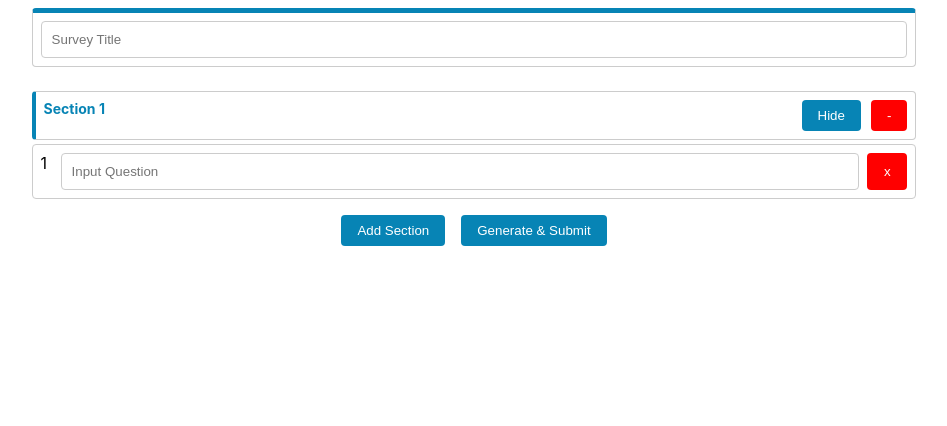
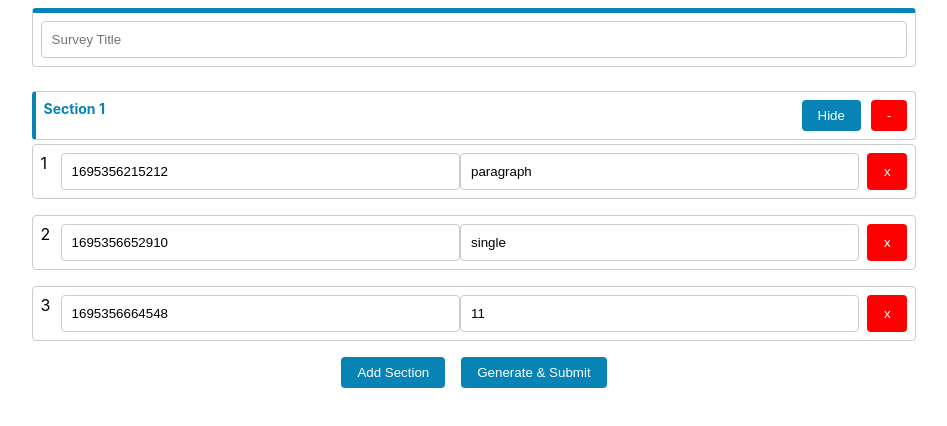
Before and after one commit to asarisoft/DynamicFormLikeGoogleForm, a React (Create React App) app: page / in a window 1280 px wide. Shown: the top 426 px of the page, without its empty margins (166-1113 px from the left). Built offline with nearby package versions, Linux system fonts and the light colour scheme.

Commit message:
generate quesion from state and state from question data from server

```diff
--- a/src/components/form/index.js
+++ b/src/components/form/index.js
@@ -5,6 +5,54 @@ import Header from './header';
 import { FormContainer } from './indexElement';
 import { StyledButton } from '../general';
 
+
+const dataFromServer = [
+  {
+      "_id": "1695356215212",
+      "title": "paragraph",
+      "section": 1,
+      "descriptions": "paragraph",
+      "required": false,
+      "form": {
+          "type": "scale",
+          "start": "1",
+          "to": "2",
+          "label_start": "34",
+          "label_to": "11"
+      }
+  },
+  {
+      "_id": "1695356652910",
+      "title": "single",
+      "section": 1,
+      "descriptions": "",
+      "required": false,
+      "form": {
+          "type": "choice",
+          "option": [
+              "1",
+              "2",
+              "3"
+          ],
+          "action": [
+              "1",
+              "2",
+              "3"
+          ]
+      }
+  },
+  {
+      "_id": "1695356664548",
+      "title": "11",
+      "section": 1,
+      "descriptions": "",
+      "required": false,
+      "form": {
+          "type": "multiple",
+          "option": []
+      }
+  }
+]
 
 const initialData = [{
   "sections": [
@@ -35,6 +83,8 @@ class Form extends Component {
 
   componentDidMount() {
     this.setState({ sections: initialData[0]['sections'], title: initialData[0]['title'] })
+    const data = this.buildStateFromListQuestion(dataFromServer);
+    this.setState({ sections: data, title: initialData[0]['title'] })
   }
 
   // Fungsi untuk menambah section baru
@@ -103,21 +153,17 @@ class Form extends Component {
   populateData = () => {
     const { sections } = this.state;
     const updatedSections = [...sections];
-    // Loop melalui setiap section
     const result = []
     updatedSections.forEach((section, sectionIndex) => {
-      // Loop melalui setiap question dalam section
       section.questions.forEach((question, questionIndex) => {
-        // Di sini Anda bisa mengambil data dari komponen Question dan menggantinya
-        // Berdasarkan indeks pertanyaan (question index)
         const fieldData = this.fieldRefs[sectionIndex][questionIndex].state;
         updatedSections[sectionIndex].questions[questionIndex] = fieldData;
-        const dataQuestion = this.buildFormQuestionFromState(fieldData, questionIndex)
+        const dataQuestion = this.buildFormQuestionFromState(fieldData, sectionIndex)
         result.push(dataQuestion)
       });
     });
-    console.log(result);
     this.setState({ sections: updatedSections, title: this.headerRef.state });
+    console.log("resulst", result)
     return result
   }
 
@@ -156,10 +202,10 @@ class Form extends Component {
     } else if (fieldData.type === "scale") {
       dataQuestion.form = {
         type: fieldData.type,
-        start: fieldData.start,
-        to: fieldData.to,
-        label_start: fieldData.label_start,
-        label_to: fieldData.label_to,
+        start: fieldData.scale.start,
+        to: fieldData.scale.to,
+        label_start: fieldData.scale.label_start,
+        label_to: fieldData.scale.label_to,
       }
     } else { //paragraph, info
       dataQuestion.form = {
@@ -167,6 +213,57 @@ class Form extends Component {
       }
     }
     return dataQuestion
+  }
+
+  buildStateFromListQuestion = (inputData) => {
+    const sectionMap = new Map();
+    const transformedData = [];
+
+    inputData.forEach(item => {
+      const sectionId = item.section;
+      let sectionData = sectionMap.get(sectionId);
+
+      if (!sectionData) {
+        sectionData = {
+          label: `Section ${sectionId}`,
+          questions: [],
+          isQuestionsVisible: true,
+        };
+        sectionMap.set(sectionId, sectionData);
+        transformedData.push(sectionData);
+      }
+
+      const question = {
+        _id: item._id,
+        type: item.form.type,
+        title: item.title,
+        descriptions: item.descriptions,
+        required: item.required,
+      };
+
+      if (item.form.type === 'choice') {
+        question.options = item.form.option.map((option, idx) => ({
+          label: option,
+          action: item.form.action[idx], // Assuming the first action is correct
+        }));
+      } else if (item.form.type === 'multiple') {
+        question.options = item.form.option.map(option => ({
+          label: option,
+          action: '',
+        }));
+      } else if (item.form.type === 'scale') {
+        question.scale = {
+          start: item.form.start,
+          to : item.form.to,
+          label_start: item.form.label_start,
+          label_to: item.form.label_to
+        }
+      }
+
+      sectionData.questions.push(question);
+    });
+
+    return transformedData;
   }
 
   render() {
--- a/src/components/form/question/index.js
+++ b/src/components/form/question/index.js
@@ -21,11 +21,13 @@ class Question extends Component {
   componentDidMount() {
     const question = this.props.question;
     this.setState({
-      _id: `${Date.now()}`,
-      type: 'paragraph',
-      title: '',
-      descriptions: '',
-      required: false,
+      _id: question._id || `${Date.now()}`,
+      type: question.type || 'paragraph',
+      title: question.title || '',
+      descriptions: question.descriptions || '',
+      required: question.required || false,
+      scale: question.scale,
+      options: question.scale
     })
   }
 
@@ -67,7 +69,7 @@ class Question extends Component {
           // digunakan untuk update state pas edit
           question={this.props.question}
           onUpdateState={(data) => {
-            this.setState({ ...data })
+            this.setState({ scale: {...data} })
           }} />;
       case 'info':
         return <Paragraph />;
@@ -91,7 +93,7 @@ class Question extends Component {
           <div className='question' >
             <div onClick={this.props.onClick}>
               <Input
-                type="hidden"
+                type="text"
                 name="question"
                 placeholder='Input Question'
                 value={this.state._id}
@@ -102,7 +104,7 @@ class Question extends Component {
                 type="text"
                 name="question"
                 placeholder='Input Question'
-                value={this.state.question || this.props.question.question}
+                value={this.state.title}
                 onChange={this.handleInputQuestion}
               />
             </div>
--- a/src/components/form/question/scale.js
+++ b/src/components/form/question/scale.js
@@ -24,12 +24,14 @@ class Scale extends Component {
     if (this.props.question.scale)
       this.setState({
         start: this.props.question.scale.start,
-        finish: this.props.question.scale.finish
+        to: this.props.question.scale.to,
+        label_start: this.props.question.scale.label_start,
+        label_to: this.props.question.scale.label_to,
       })
   }
 
   render() {
-    const { start, finish, label_start, label_to } = this.state;
+    const { start, to, label_start, label_to } = this.state;
 
     return (
       <Container>
@@ -44,7 +46,7 @@ class Scale extends Component {
           <Input
             type="number"
             name="to"
-            value={finish}
+            value={to}
             onChange={this.handleInputChange}
             placeholder="Finish"
           />
```
Also changed, not shown: src/components/form/aaaaa.js (deleted, +0 -25 lines).
